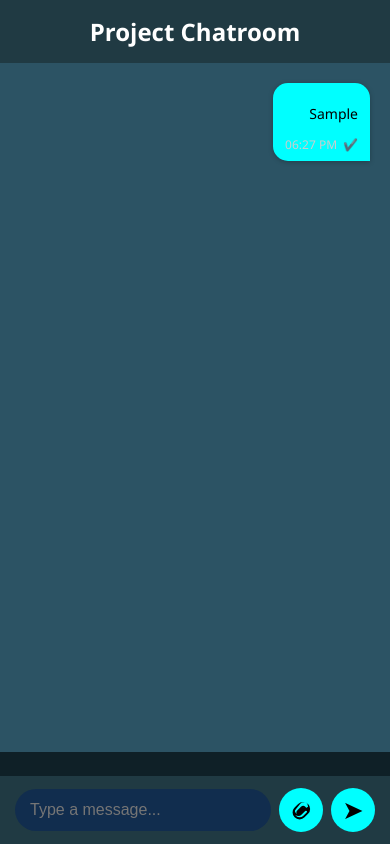
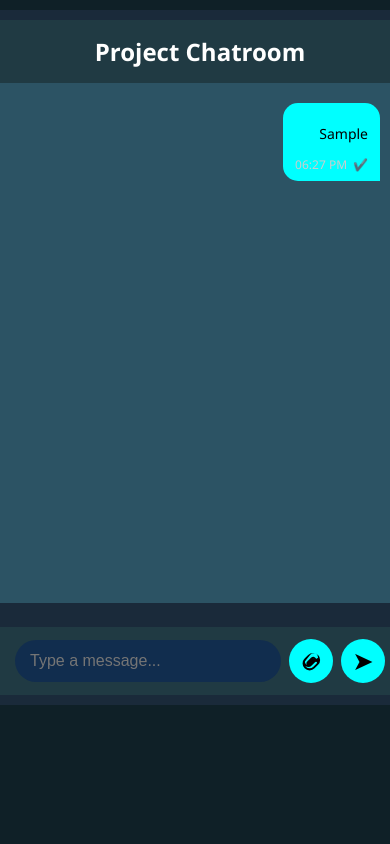
Before and after one commit to anonymous-11-11/project-calling, a website: page public/dashboard.html in a window 390 px wide. Both pictures are taken after typing "Sample" into the empty fields and a click on the button "Send Message". Drawn offline with nearby package versions, Linux system fonts and the light colour scheme; no server answers.

Commit message:
Update style.css

```diff
--- a/public/style.css
+++ b/public/style.css
@@ -1,4 +1,3 @@
-
 /* Reset and body */
 body {
   margin: 0;
@@ -7,14 +6,22 @@ body {
   color: white;
 }
 
+/* Main Chat Container */
 #chat-container {
-  max-width: 600px;
-  margin: 0 auto;
-  height: 100vh;
+  max-width: 400px;
+  margin: 50px auto;
+  padding: 10px 0;
+  height: 80vh;
   display: flex;
   flex-direction: column;
+  border-radius: 15px;
+  overflow: hidden;
+  box-shadow: 0 0 20px #00ffff33;
+  border: 1px solid #00ffff44;
+  background: #1a2a3a;
 }
 
+/* Header */
 header {
   padding: 15px;
   background: #203a43;
@@ -23,6 +30,7 @@ header {
   font-weight: bold;
 }
 
+/* Typing Status */
 #typing-status {
   font-size: 0.9rem;
   color: #00ffffaa;
@@ -31,6 +39,7 @@ header {
   font-style: italic;
 }
 
+/* Chat Box */
 #chat-box {
   flex: 1;
   overflow-y: auto;
@@ -42,40 +51,30 @@ header {
   scroll-behavior: smooth;
 }
 
+/* Messages */
 .message {
-  max-width: 80%;
-  padding: 12px 15px;
-  border-radius: 15px;
-  position: relative;
-  word-wrap: break-word;
-  font-size: 1rem;
-  box-shadow: 0 1px 5px #00000040;
-  cursor: pointer;
-}
-/* Existing .message class এ একটু পরিবর্তন */
-.message {
-  max-width: 65%;        /* WhatsApp style width */
+  max-width: 65%;
   padding: 8px 12px;
   border-radius: 15px;
   word-wrap: break-word;
   white-space: normal;
   font-size: 14px;
   line-height: 1.3;
-  max-height: 120px;     /* খুব বেশি লম্বা মেসেজ আটকে দেবে */
-  overflow-y: auto;      /* বেশি হলে vertical scroll আসবে */
+  max-height: 120px;
+  overflow-y: auto;
 }
 
-/* Chat image styling */
+/* Image messages */
 .chat-image {
-  max-width: 200px;      /* বেশি বড় হলে আর বড় হবে না */
-  max-height: 150px;     /* উচুঁতাও কমানো */
+  max-width: 200px;
+  max-height: 150px;
   border-radius: 12px;
-  object-fit: cover;     /* ছবি ফ্রেমে ভালো দেখাবে */
+  object-fit: cover;
   margin-bottom: 5px;
   display: block;
 }
 
-
+/* Sent vs Received */
 .sent {
   background: #00ffff;
   color: black;
@@ -90,6 +89,7 @@ header {
   border-bottom-left-radius: 0;
 }
 
+/* Meta Info (Time, Tick) */
 .meta {
   font-size: 0.75rem;
   margin-top: 6px;
@@ -106,12 +106,7 @@ header {
   color: #00cccc;
 }
 
-.chat-image {
-  max-width: 100%;
-  border-radius: 12px;
-  margin-bottom: 5px;
-}
-
+/* Input Form */
 #chat-form {
   display: flex;
   padding: 12px 15px;
@@ -154,7 +149,7 @@ header {
   background: #00dddd;
 }
 
-/* Image button style */
+/* Image Upload Button */
 #image-button {
   position: relative;
   background: #00ffff;
@@ -181,7 +176,7 @@ header {
   display: none;
 }
 
-/* Reply box */
+/* Reply Box */
 #reply-box {
   background: #004a60;
   border-left: 4px solid #00ffff;
@@ -216,11 +211,15 @@ header {
   user-select: none;
 }
 
-/* Responsive for mobile */
+/* Mobile Responsive */
 @media (max-width: 640px) {
   #chat-container {
-    max-width: 100vw;
-    height: 100vh;
+    width: 400px;
+    height: 80vh;
+    margin: 10px 0;
+    border-radius: 0;
+    box-shadow: none;
+    border: none;
   }
 
   #chat-form input[type="text"] {
```
